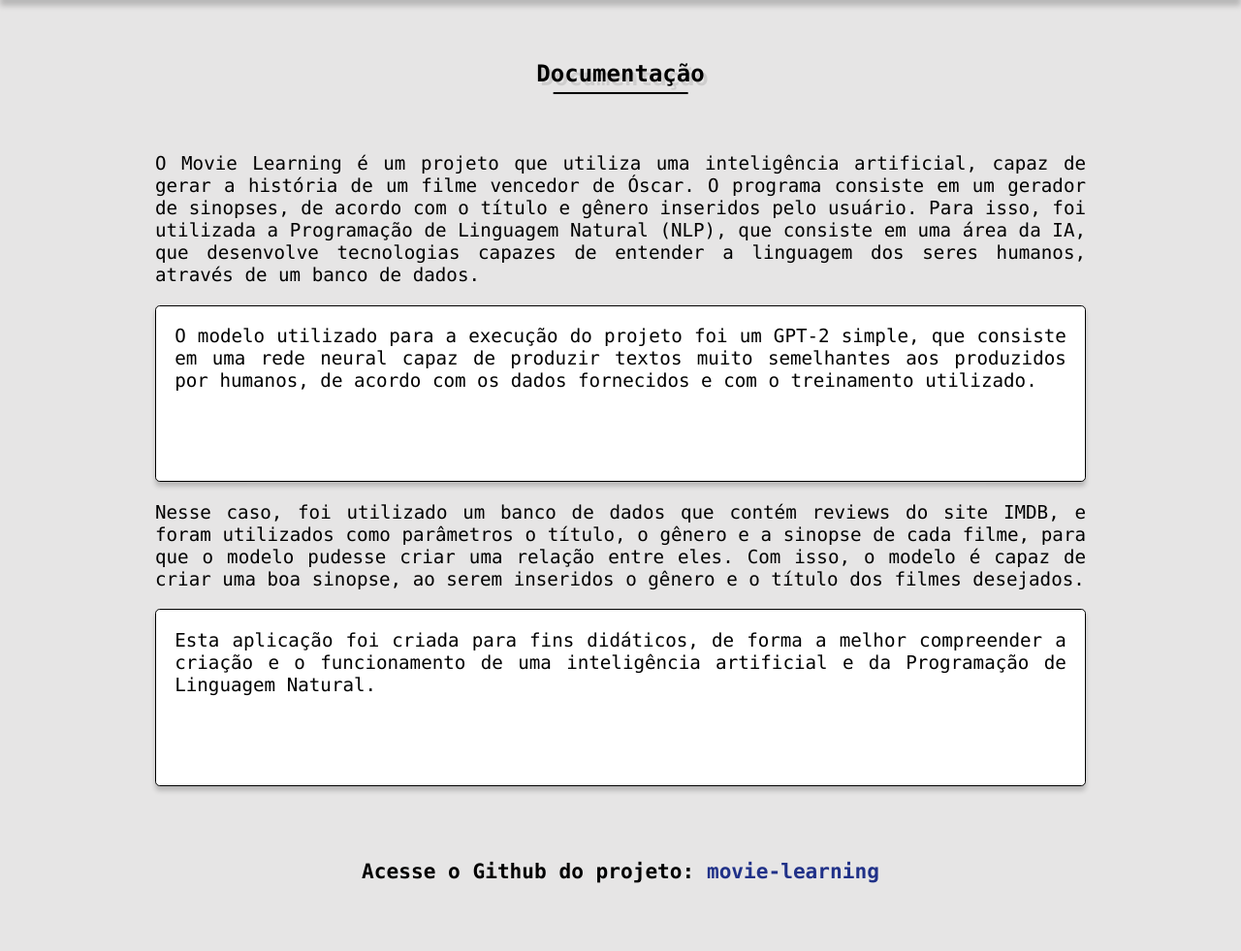
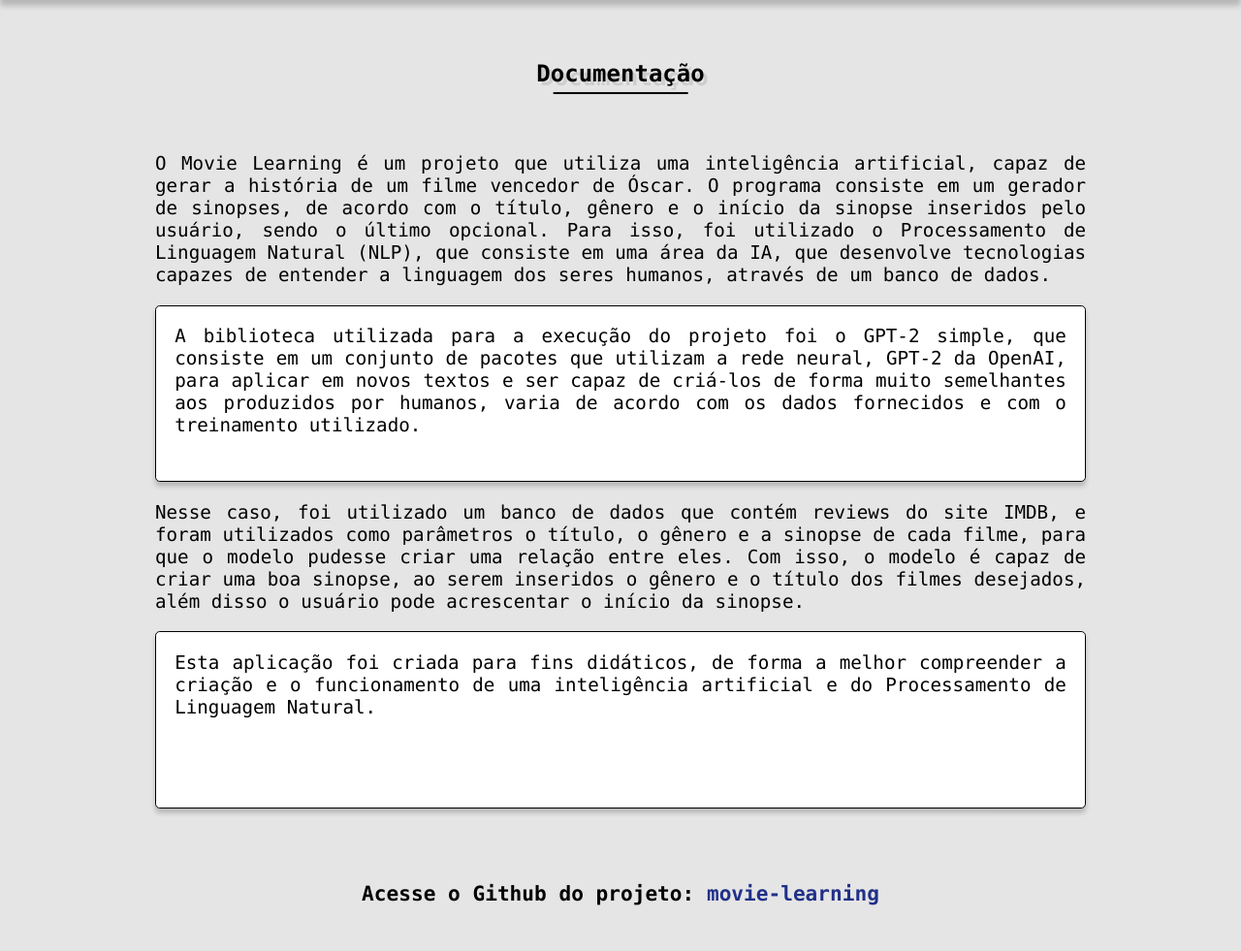
Before and after one commit to TailUFPB/Movie-Learning, a Flask app: page /documentacao.html in a window 1280 px wide. Shown: the part 82-1063 px from the top of the page at 97% size. Run offline with Flask 2, Linux system fonts and the light colour scheme.

Commit message:
Update text of documentacao

```diff
--- a/templates/documentacao.html
+++ b/templates/documentacao.html
@@ -46,22 +46,22 @@
         <section class="sections">
             <div class="container-md">
                 <div class="text-doc">
-                    <p class="texto-introducao">O Movie Learning é um projeto que utiliza uma inteligência artificial, capaz de gerar a história de um filme vencedor de Óscar. O programa consiste em um gerador de sinopses, de acordo com o título e gênero inseridos pelo usuário. Para isso, foi utilizada a Programação de Linguagem Natural (NLP), que consiste em uma área da IA, que desenvolve tecnologias capazes de entender a linguagem dos seres humanos, através de um banco de dados.</p>
+                    <p class="texto-introducao">O Movie Learning é um projeto que utiliza uma inteligência artificial, capaz de gerar a história de um filme vencedor de Óscar. O programa consiste em um gerador de sinopses, de acordo com o título, gênero e o início da sinopse inseridos pelo usuário, sendo o último opcional. Para isso, foi utilizado o Processamento de Linguagem Natural (NLP), que consiste em uma área da IA, que desenvolve tecnologias capazes de entender a linguagem dos seres humanos, através de um banco de dados.</p>
                     <div class="box-sections doc">
                         <div class="box-sinopse box-doc">
                             <div>
                                 <div class="text-sinopse">
-                                    <p class="texto-introducao">O modelo utilizado para a execução do projeto foi um GPT-2 simple, que consiste em uma rede neural capaz de produzir textos muito semelhantes aos produzidos por humanos, de acordo com os dados fornecidos e com o treinamento utilizado.</p>
+                                    <p class="texto-introducao">A biblioteca utilizada para a execução do projeto foi o GPT-2 simple, que consiste em um conjunto de pacotes que utilizam a rede neural, GPT-2 da OpenAI, para aplicar em novos textos e ser capaz de criá-los de forma muito semelhantes aos produzidos por humanos, varia de acordo com os dados fornecidos e com o treinamento utilizado.</p>
                                 </div>
                             </div>
                         </div>
                     </div>
-                    <p class="texto-introducao">Nesse caso, foi utilizado um banco de dados que contém reviews do site IMDB, e foram utilizados como parâmetros o título, o gênero e a sinopse de cada filme, para que o modelo pudesse criar uma relação entre eles. Com isso, o modelo é capaz de criar uma boa sinopse, ao serem inseridos o gênero e o título dos filmes desejados. </p>
+                    <p class="texto-introducao">Nesse caso, foi utilizado um banco de dados que contém reviews do site IMDB, e foram utilizados como parâmetros o título, o gênero e a sinopse de cada filme, para que o modelo pudesse criar uma relação entre eles. Com isso, o modelo é capaz de criar uma boa sinopse, ao serem inseridos o gênero e o título dos filmes desejados, além disso o usuário pode acrescentar o início da sinopse. </p>
                     <div class="box-sections doc">
                         <div class="box-sinopse box-doc">
                             <div>
                                 <div class="text-sinopse">
-                                    <p class="texto-introducao">Esta aplicação foi criada para fins didáticos, de forma a melhor compreender a criação e o funcionamento de uma inteligência artificial e da Programação de Linguagem Natural.</p>
+                                    <p class="texto-introducao">Esta aplicação foi criada para fins didáticos, de forma a melhor compreender a criação e o funcionamento de uma inteligência artificial e do Processamento de Linguagem Natural.</p>
                                 </div>
                             </div>
                         </div>
```
